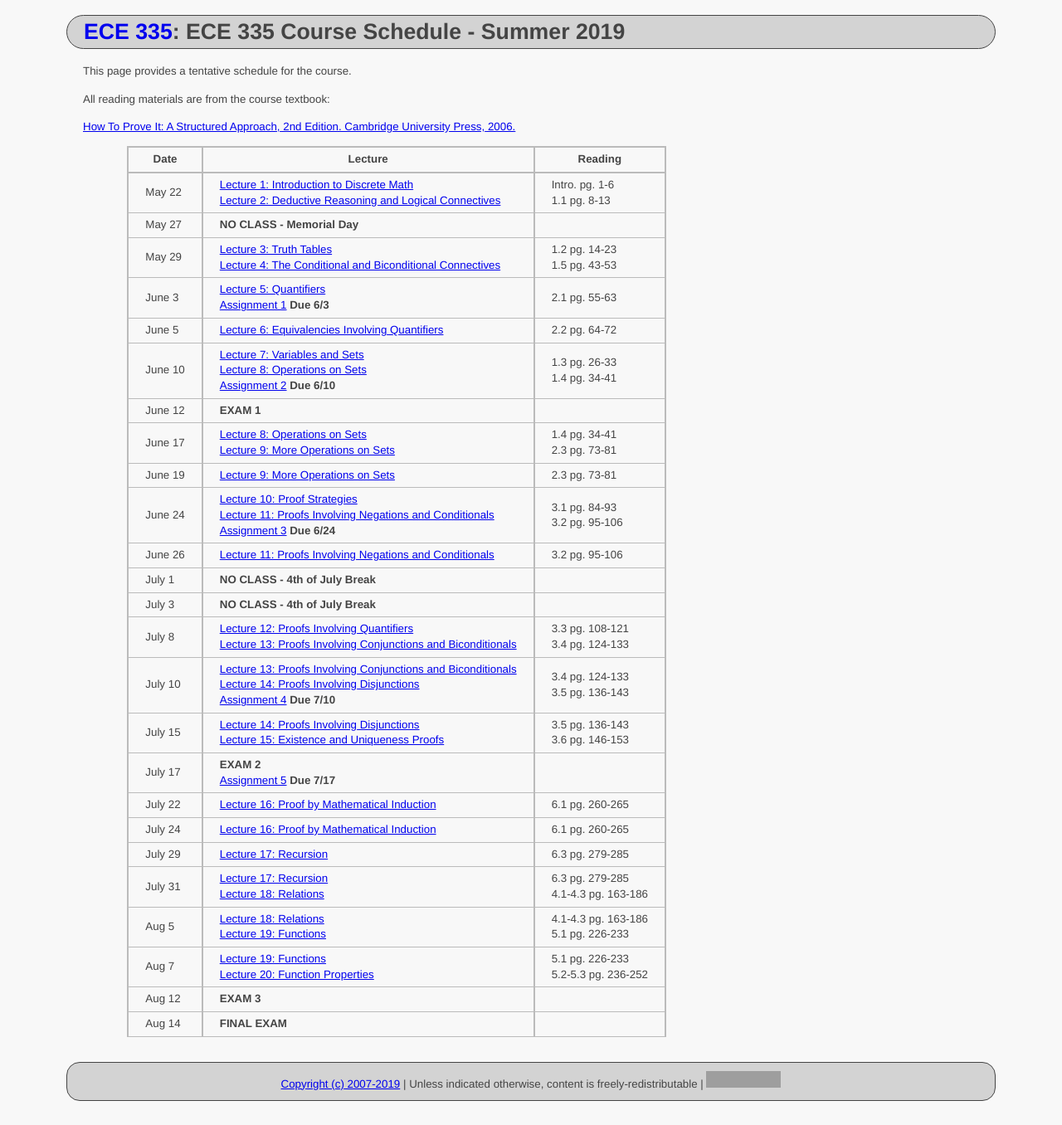
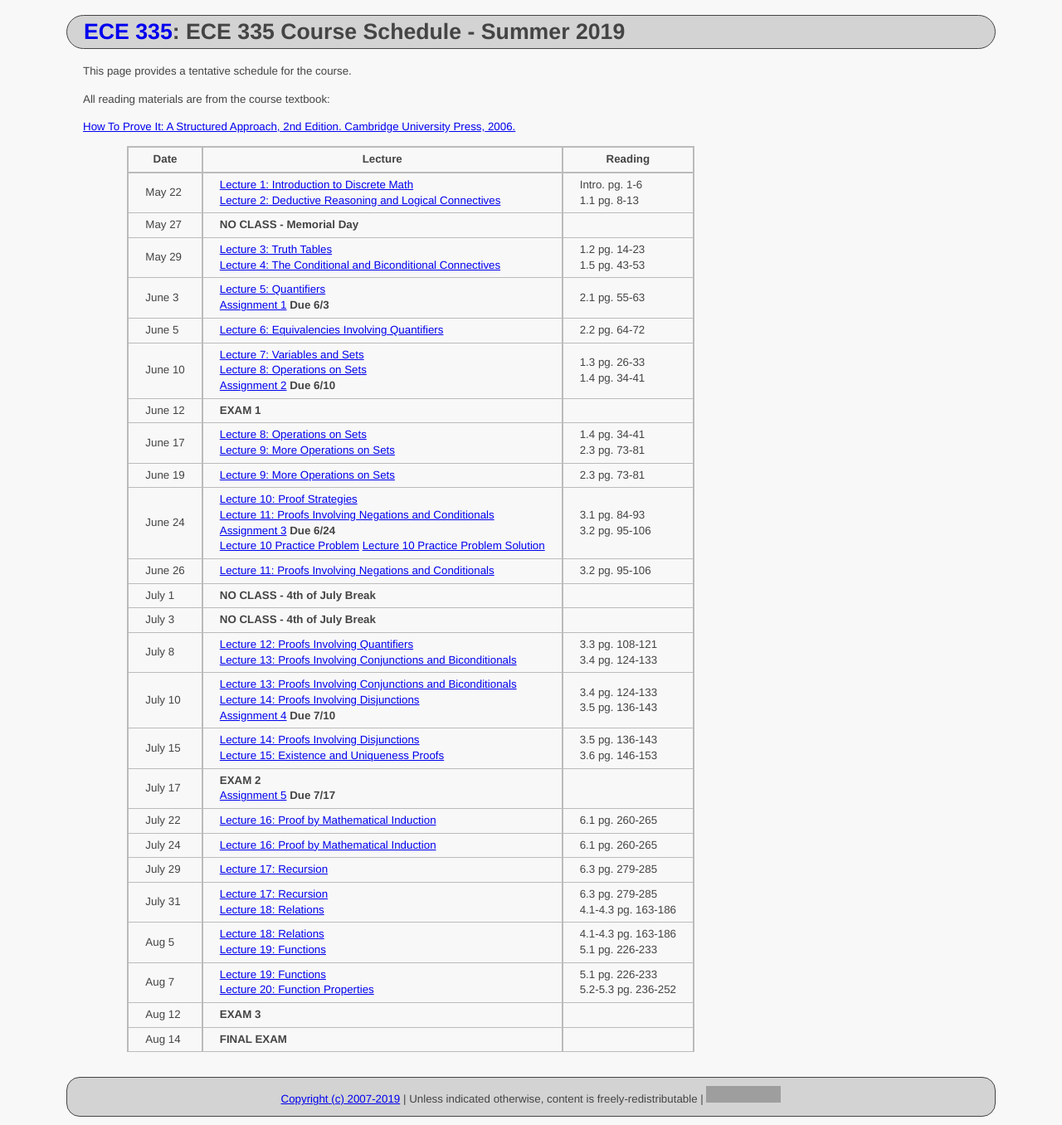
Before and after one commit to ycpcs/ece335-summer2019, a Jekyll site: the page built from schedule/index.md, in a window 1280 px wide. Shown: the whole page at 83% size. Built offline with Jekyll 4.4.1, drawn with Linux system fonts in a browser that asks for light colours; grey boxes are pictures that could not be loaded.

Commit message:
add handout solutions
add handout solutions

```diff
--- a/schedule/index.md
+++ b/schedule/index.md
@@ -22,7 +22,7 @@ Edition. Cambridge University Press,
 > June 12 | **EXAM 1** | |
 > June 17 | [Lecture 8: Operations on Sets](../lectures/lecture08.html) <br /> [Lecture 9: More Operations on Sets](../lectures/lecture09.html) | 1.4 pg. 34-41 <br /> 2.3 pg. 73-81 |
 > June 19 | [Lecture 9: More Operations on Sets](../lectures/lecture09.html) | 2.3 pg. 73-81 |
-> June 24 | [Lecture 10: Proof Strategies](../lectures/lecture10.html) <br /> [Lecture 11: Proofs Involving Negations and Conditionals](../lectures/lecture11.html) <br /> [Assignment 3](../assign/assign03.html) **Due 6/24** | 3.1 pg. 84-93 <br /> 3.2 pg. 95-106 |
+> June 24 | [Lecture 10: Proof Strategies](../lectures/lecture10.html) <br /> [Lecture 11: Proofs Involving Negations and Conditionals](../lectures/lecture11.html) <br /> [Assignment 3](../assign/assign03.html) **Due 6/24** <br /> [Lecture 10 Practice Problem](../handouts/lecture10/lecture10-handout.pdf) [Lecture 10 Practice Problem Solution](../handouts/lecture10/lecture10-handoutSol.pdf) | 3.1 pg. 84-93 <br /> 3.2 pg. 95-106 |
 > June 26 | [Lecture 11: Proofs Involving Negations and Conditionals](../lectures/lecture11.html) | 3.2 pg. 95-106 |
 > July 1  | **NO CLASS - 4th of July Break** | |
 > July 3  | **NO CLASS - 4th of July Break** | |
```
Also changed, not shown: 6 other files.
